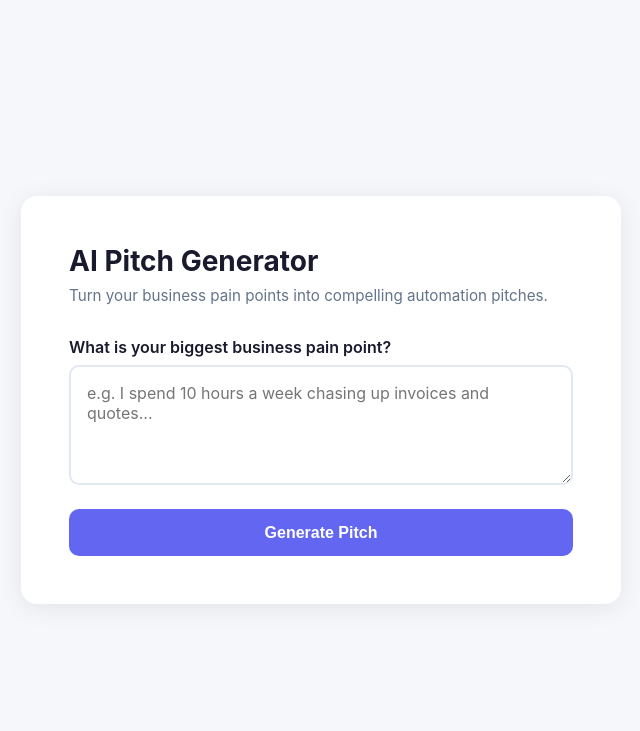
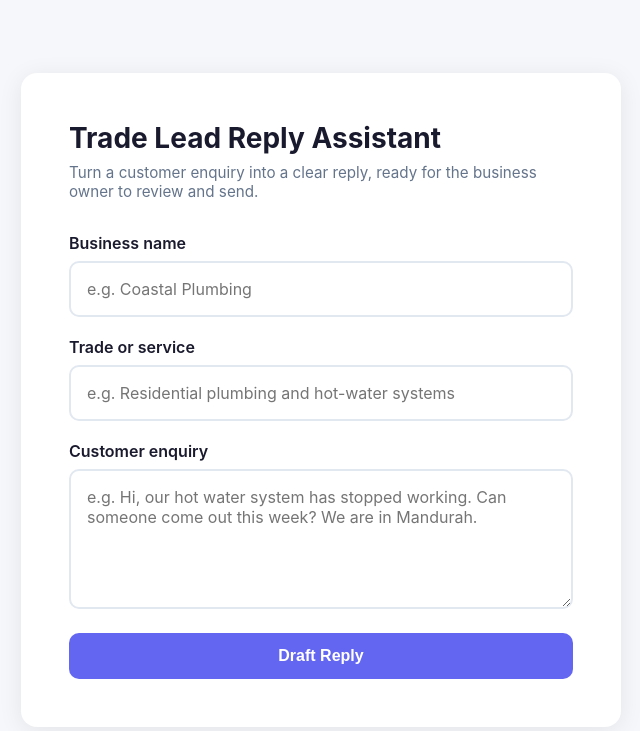
Before and after one commit to joshuapuas/pitch-generator, a Flask app: page / in a window 1280 px wide. Shown: the top 731 px of the page, without its empty margins (319-959 px from the left). Run offline with Flask 3, Linux system fonts and the light colour scheme.

Commit message:
Turn pitch generator into lead reply assistant

```diff
--- a/app.py
+++ b/app.py
@@ -7,10 +7,11 @@ app = Flask(__name__)
 client = anthropic.Anthropic()
 
 SYSTEM_PROMPT = (
-    "You are an AI automation consultant selling to small trades "
-    "businesses in regional WA. Convert the pain point into a "
-    "compelling 3-sentence pitch a non-technical business owner "
-    "would immediately understand."
+    "You are a helpful lead-response assistant for small trades businesses "
+    "in Western Australia. Write a warm, professional reply to a prospective "
+    "customer. Use plain Australian English. Do not invent prices, availability, "
+    "licences, guarantees, or technical details. Ask one clear next-step question "
+    "when information is missing. Keep the reply under 180 words."
 )
 
 
@@ -19,23 +20,34 @@ def index():
     return render_template("index.html")
 
 
-@app.route("/generate", methods=["POST"])
-def generate():
-    pain_point = request.json.get("pain_point", "").strip()
-    if not pain_point:
-        return jsonify({"error": "Please enter a pain point."}), 400
+@app.route("/generate-response", methods=["POST"])
+def generate_response():
+    data = request.get_json(silent=True) or {}
+    business_name = data.get("business_name", "").strip()
+    trade = data.get("trade", "").strip()
+    enquiry = data.get("enquiry", "").strip()
+
+    if not business_name or not trade or not enquiry:
+        return jsonify({"error": "Please complete the business name, trade, and customer enquiry."}), 400
+
+    prompt = (
+        f"Business name: {business_name}\n"
+        f"Trade or service: {trade}\n"
+        f"Customer enquiry:\n{enquiry}\n\n"
+        "Write the customer reply only."
+    )
 
     response = client.messages.create(
         model="claude-sonnet-4-6",
-        max_tokens=1024,
+        max_tokens=350,
         system=SYSTEM_PROMPT,
-        messages=[{"role": "user", "content": pain_point}],
+        messages=[{"role": "user", "content": prompt}],
     )
 
-    pitch = next(
+    reply = next(
         (block.text for block in response.content if block.type == "text"), ""
     )
-    return jsonify({"pitch": pitch})
+    return jsonify({"reply": reply})
 
 
 if __name__ == "__main__":
--- a/templates/index.html
+++ b/templates/index.html
@@ -3,7 +3,7 @@
 <head>
     <meta charset="UTF-8">
     <meta name="viewport" content="width=device-width, initial-scale=1.0">
-    <title>AI Pitch Generator</title>
+    <title>Trade Lead Reply Assistant</title>
     <style>
         * { margin: 0; padding: 0; box-sizing: border-box; }
 
@@ -46,9 +46,8 @@
             font-size: 1rem;
         }
 
-        textarea {
+        input, textarea {
             width: 100%;
-            min-height: 120px;
             padding: 1rem;
             border: 2px solid #e2e8f0;
             border-radius: 10px;
@@ -58,7 +57,11 @@
             transition: border-color 0.2s;
         }
 
-        textarea:focus {
+        input { margin-bottom: 1.25rem; }
+
+        textarea { min-height: 140px; }
+
+        input:focus, textarea:focus {
             outline: none;
             border-color: #6366f1;
         }
@@ -118,27 +121,35 @@
 </head>
 <body>
     <div class="container">
-        <h1>AI Pitch Generator</h1>
-        <p class="subtitle">Turn your business pain points into compelling automation pitches.</p>
+        <h1>Trade Lead Reply Assistant</h1>
+        <p class="subtitle">Turn a customer enquiry into a clear reply, ready for the business owner to review and send.</p>
 
-        <label for="pain-point">What is your biggest business pain point?</label>
-        <textarea id="pain-point" placeholder="e.g. I spend 10 hours a week chasing up invoices and quotes..."></textarea>
+        <label for="business-name">Business name</label>
+        <input id="business-name" type="text" placeholder="e.g. Coastal Plumbing">
 
-        <button id="generate-btn" onclick="generatePitch()">Generate Pitch</button>
+        <label for="trade">Trade or service</label>
+        <input id="trade" type="text" placeholder="e.g. Residential plumbing and hot-water systems">
+
+        <label for="enquiry">Customer enquiry</label>
+        <textarea id="enquiry" placeholder="e.g. Hi, our hot water system has stopped working. Can someone come out this week? We are in Mandurah."></textarea>
+
+        <button id="generate-btn" onclick="generateResponse()">Draft Reply</button>
 
         <div id="result" class="result"></div>
     </div>
 
     <script>
-        async function generatePitch() {
-            const painPoint = document.getElementById("pain-point").value.trim();
+        async function generateResponse() {
+            const businessName = document.getElementById("business-name").value.trim();
+            const trade = document.getElementById("trade").value.trim();
+            const enquiry = document.getElementById("enquiry").value.trim();
             const btn = document.getElementById("generate-btn");
             const result = document.getElementById("result");
 
-            if (!painPoint) {
+            if (!businessName || !trade || !enquiry) {
                 result.style.display = "block";
                 result.className = "result error";
-                result.textContent = "Please describe your pain point first.";
+                result.textContent = "Please complete all fields first.";
                 return;
             }
 
@@ -147,17 +158,21 @@
             result.style.display = "none";
 
             try {
-                const response = await fetch("/generate", {
+                const response = await fetch("/generate-response", {
                     method: "POST",
                     headers: { "Content-Type": "application/json" },
-                    body: JSON.stringify({ pain_point: painPoint }),
+                    body: JSON.stringify({
+                        business_name: businessName,
+                        trade,
+                        enquiry,
+                    }),
                 });
                 const data = await response.json();
 
                 result.style.display = "block";
                 if (response.ok) {
                     result.className = "result";
-                    result.textContent = data.pitch;
+                    result.textContent = data.reply;
                 } else {
                     result.className = "result error";
                     result.textContent = data.error || "Something went wrong.";
@@ -168,7 +183,7 @@
                 result.textContent = "Could not connect to the server.";
             } finally {
                 btn.disabled = false;
-                btn.textContent = "Generate Pitch";
+                btn.textContent = "Draft Reply";
             }
         }
     </script>
```
